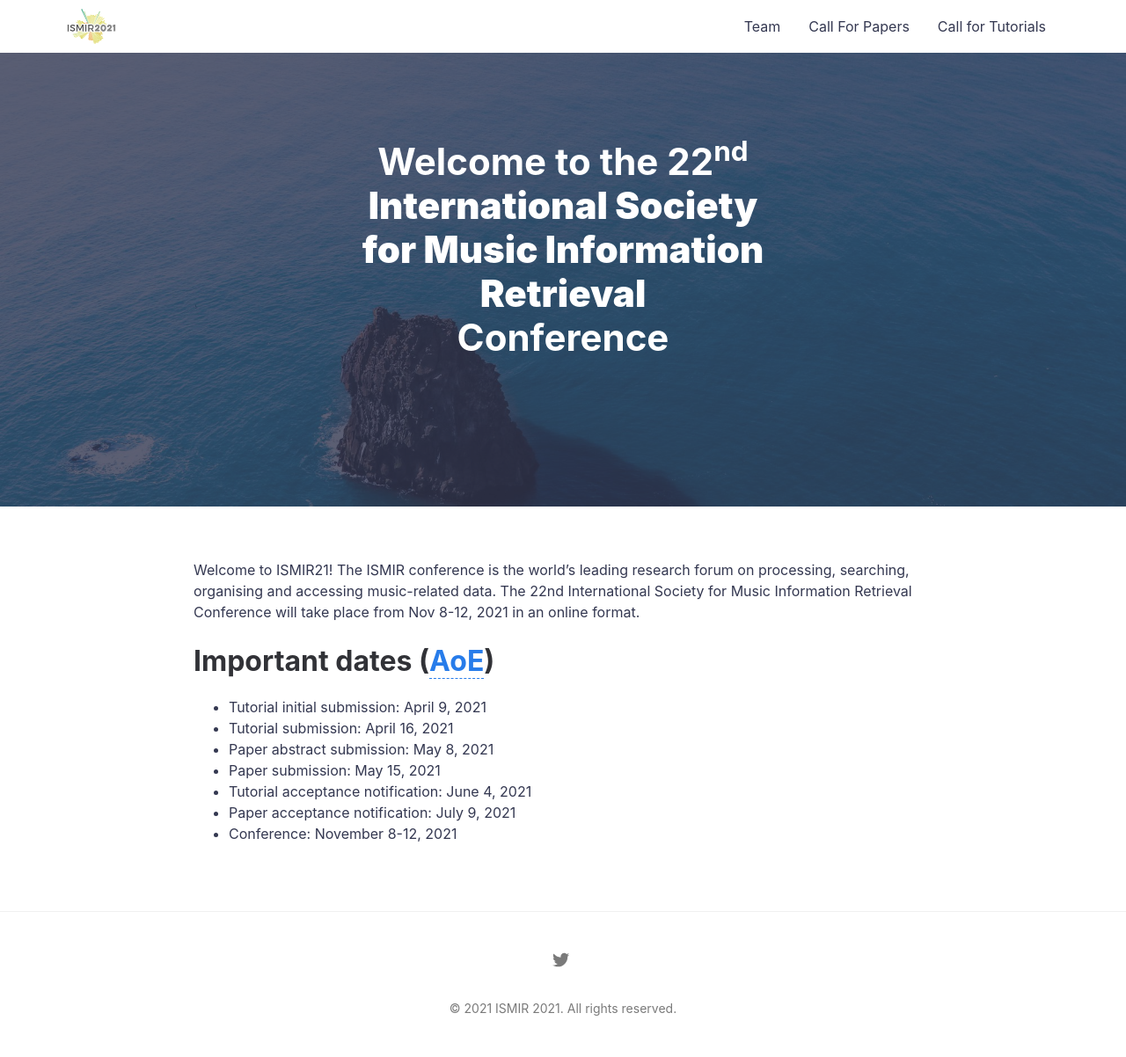
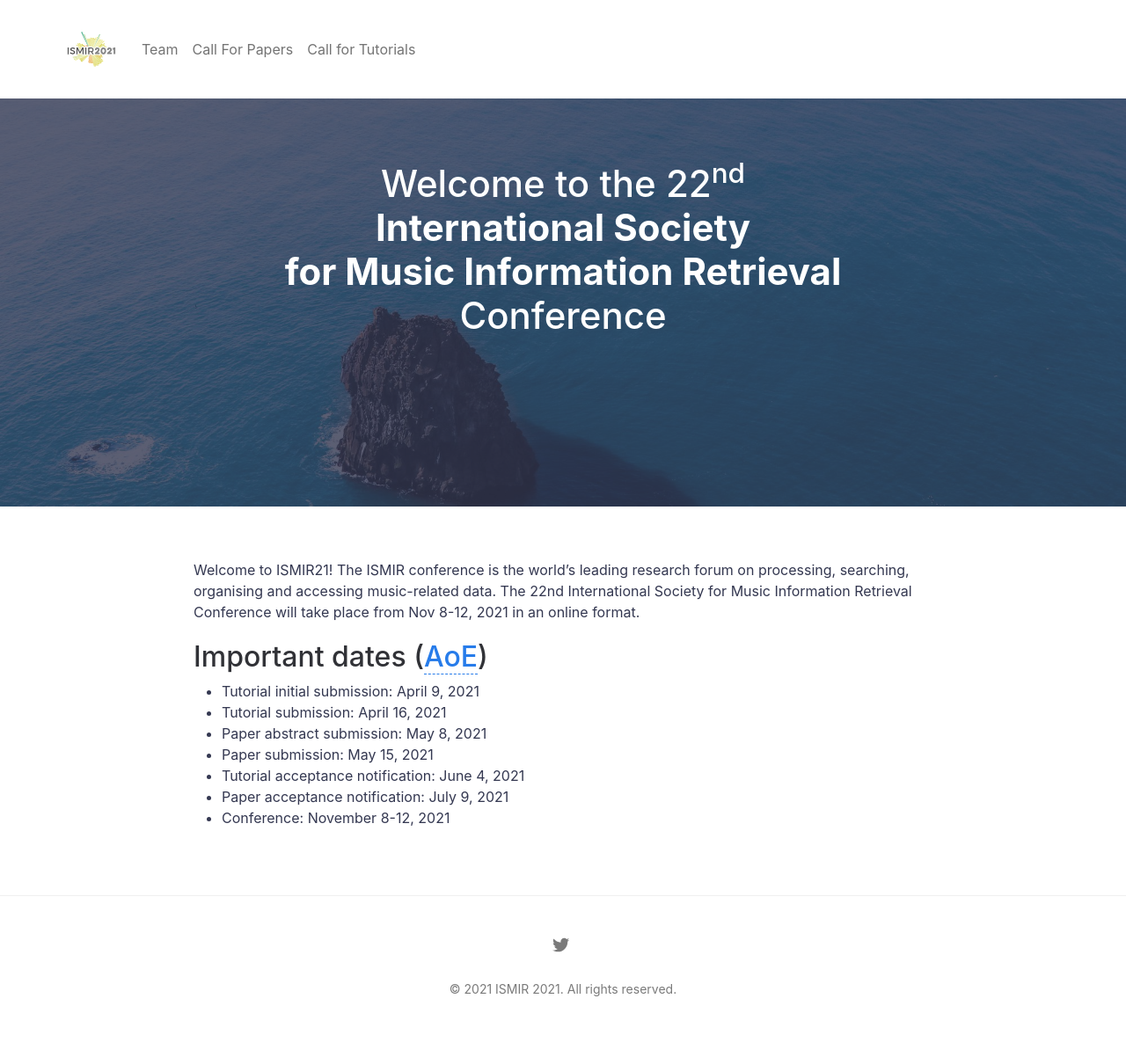
Before and after one commit to ismir2021/ismir2021.github.io, a Jekyll site: the page built from index.md, in a window 1280 px wide. Shown: the whole page at 88% size. Built offline with Jekyll 4.4.1, drawn with Linux system fonts in a browser that asks for light colours; nearby versions of some CDN libraries; after the commit the page ends 1180 px from its top, so only the background shows below that.

Commit message:
alright, implement navbar with dropdown

```diff
--- a/_includes/footer.html
+++ b/_includes/footer.html
@@ -20,6 +20,9 @@
     <span>&copy; {{ site.time | date: '%Y' }} {{ site.title | escape }}. All rights reserved.</span>
   </div>
 </footer>
+<script src="https://code.jquery.com/jquery-3.2.1.slim.min.js" integrity="sha384-KJ3o2DKtIkvYIK3UENzmM7KCkRr/rE9/Qpg6aAZGJwFDMVNA/GpGFF93hXpG5KkN" crossorigin="anonymous"></script>
+<script src="https://cdnjs.cloudflare.com/ajax/libs/popper.js/1.12.9/umd/popper.min.js" integrity="sha384-ApNbgh9B+Y1QKtv3Rn7W3mgPxhU9K/ScQsAP7hUibX39j7fakFPskvXusvfa0b4Q" crossorigin="anonymous"></script>
+<script src="https://maxcdn.bootstrapcdn.com/bootstrap/4.0.0/js/bootstrap.min.js" integrity="sha384-JZR6Spejh4U02d8jOt6vLEHfe/JQGiRRSQQxSfFWpi1MquVdAyjUar5+76PVCmYl" crossorigin="anonymous"></script>
 <script async src="{{ "/assets/js/bundle.js" | relative_url }}"></script>
 {% if site.service_worker %}
 <script async>
--- a/_includes/head.html
+++ b/_includes/head.html
@@ -8,6 +8,7 @@
   <link rel="apple-touch-icon" sizes="180x180" href="{{ '/assets/img/icons/apple-touch-icon.png' | relative_url }}">
   <link rel="icon" type="image/png" sizes="32x32" href="{{'/assets/img/icons/favicon-32x32.png' | relative_url }}">
   <link rel="icon" type="image/png" sizes="16x16" href="{{'/assets/img/icons/favicon-16x16.png' | relative_url }}">
+
   <meta name="theme-color" content="#ffffff">
 
   {% if site.google_tag_manager %}
@@ -21,6 +22,7 @@
     {% include critical.css %}
 
   </style>
+  <link href="https://cdn.jsdelivr.net/npm/bootstrap@5.0.0-beta2/dist/css/bootstrap.min.css" rel="stylesheet" integrity="sha384-BmbxuPwQa2lc/FVzBcNJ7UAyJxM6wuqIj61tLrc4wSX0szH/Ev+nYRRuWlolflfl" crossorigin="anonymous">
   <link rel="preload" href="{{ '/assets/css/main.css' | relative_url }}" as="style" onload="this.rel='stylesheet'">
   <noscript><link rel="stylesheet" href="{{ '/assets/css/main.css' | relative_url }}"></noscript>
   <script type="text/javascript">
--- a/_includes/header.html
+++ b/_includes/header.html
@@ -1,25 +1,39 @@
 <header class="header" itemscope itemtype="http://schema.org/SiteNavigationElement" aria-label="Main navigation">
     <div class="container">
-        <div class="header__inner">
-            <a class="header__logo" href="{{ '/' | relative_url }}">
+        <nav class="navbar navbar-expand-lg navbar-light">
+            <a class="navbar-brand header__logo" href="{{ '/' | relative_url }}">
                 <div class="header__logo--container">
-                    <img src="/assets/logo.svg">
+                    <img src="/assets/logo.svg" width="30" height="30" alt="">
                 </div>
             </a>
-            <nav class="header__links">
-                <div class="container header__links-wrapper">
-                    {% for item in site.navigation %}
-                    <a class="header__link" href="{{ item.link | relative_url }}" itemprop="url">
-                        <span itemprop="name">{{ item.name }}</span>
-                    </a>
+            <button class="navbar-toggler" type="button" data-toggle="collapse" data-target="#navbarNavDropdown" aria-controls="navbarNavDropdown" aria-expanded="false" aria-label="Toggle navigation">
+                <span class="navbar-toggler-icon"></span>
+            </button>
+            <div class="collapse navbar-collapse" id="navbarNavDropdown">
+                <ul class="navbar-nav mr-auto">
+                    {% for item in site.navigation  %}
+                    {% if item.subitems  %}
+                    <li class="nav-item dropdown">
+                        <a class="nav-link dropdown-toggle" href="#" id="navbarDropdownMenuLink" data-toggle="dropdown" aria-haspopup="true" aria-expanded="false">
+                            {{ item.name }}
+                        </a>
+
+                        <div class="dropdown-menu" aria-labelledby="navbarDropdownMenuLink">
+                            {% for subitem in item.subitems  %}
+                            <a class="dropdown-item" href="{{ subitem.link }}">{{ subitem.name }}</a>
+                            {% endfor %}
+                        </div>
+                    </li>
+
+                    {% else %}
+                    <li class="nav-item">
+                        <a class="nav-link" href=" {{ item.link }}"> {{ item.name }}</a>
+                    </li>
+                    {% endif %}
                     {% endfor %}
-                </div>
-            </nav>
-            <div class="header__toggle">
-                <span></span>
-                <span></span>
-                <span></span>
+                </ul>
             </div>
-        </div>
+        </nav>
     </div>
+
 </header>
```
